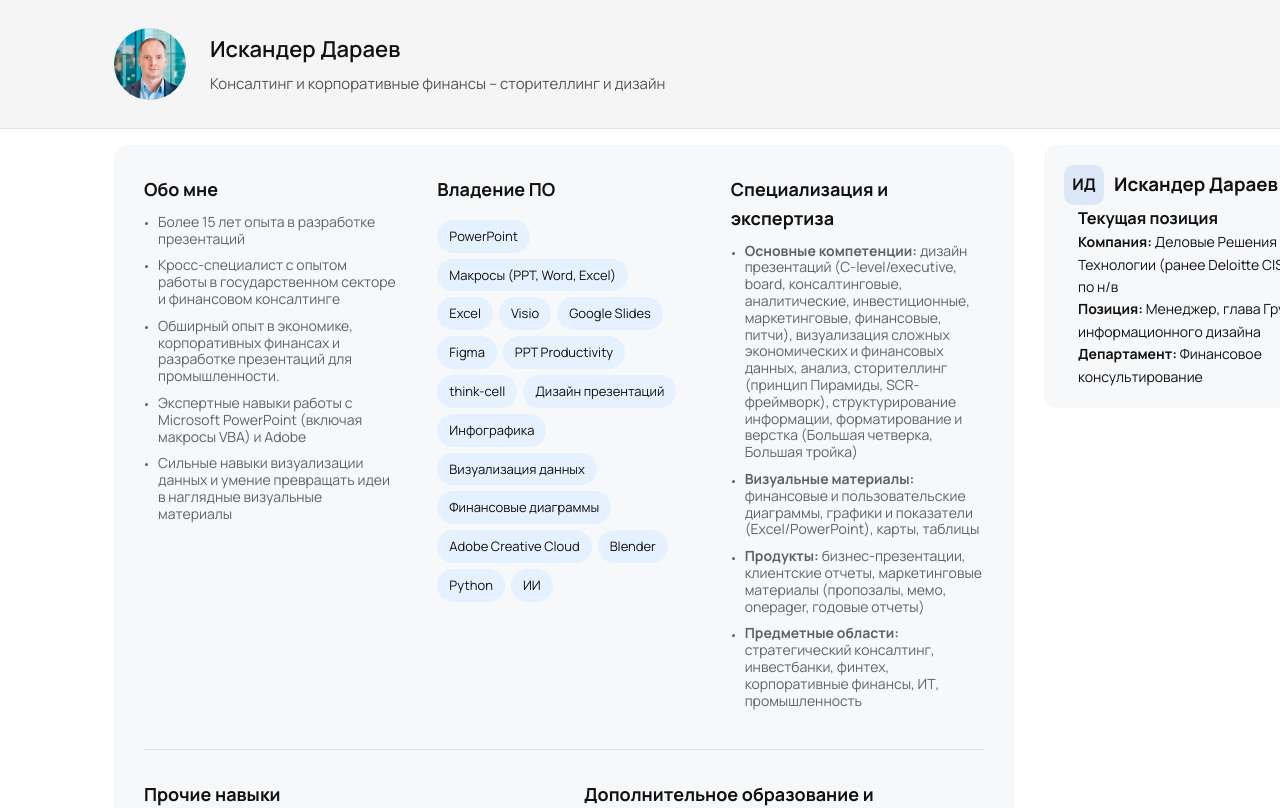
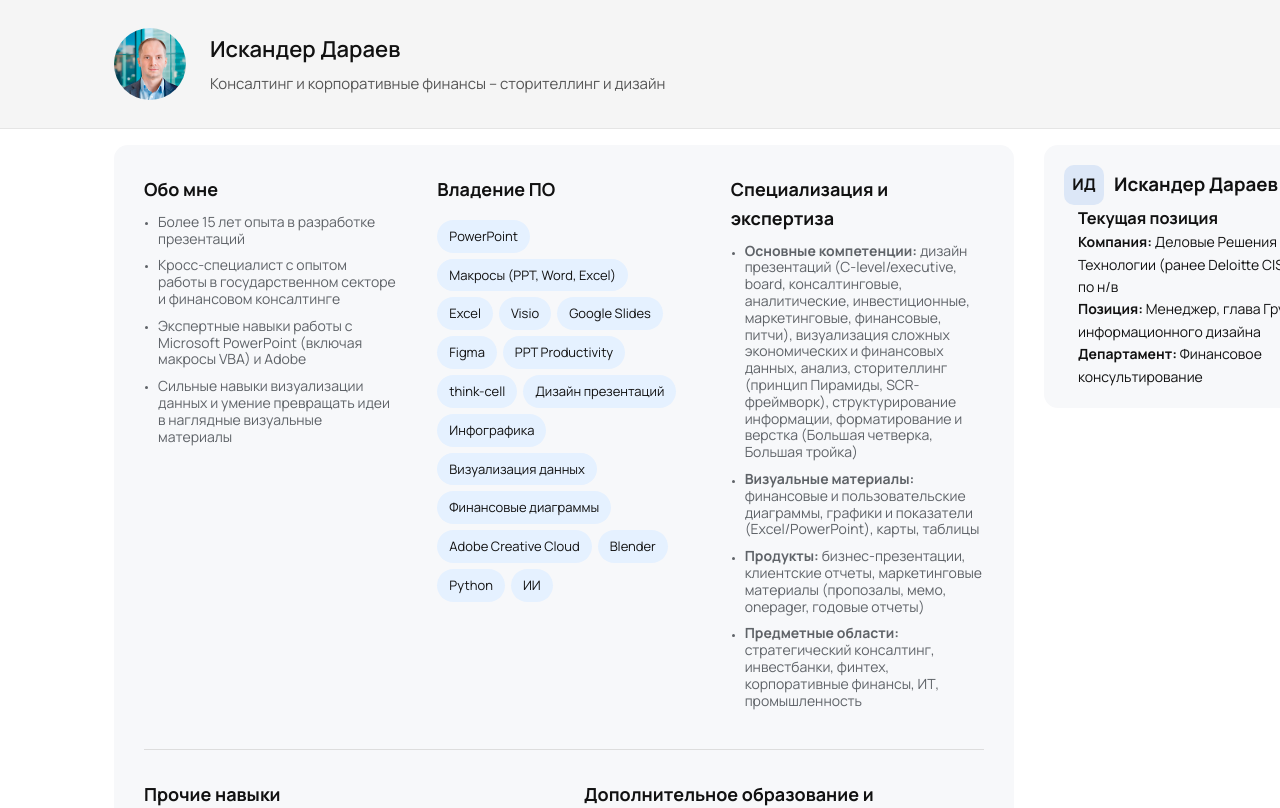
Before and after one commit to isk06/ruportfo, a Next.js app: page / in a window 1280 px wide. Shown: the top 808 px of the page. Built offline with nearby package versions, Linux system fonts and the light colour scheme.

Commit message:
del bullit

```diff
--- a/app/page.tsx
+++ b/app/page.tsx
@@ -58,7 +58,6 @@ export default function HomePage() {
                 <ul className="fact-list">
                   <li>Более 15 лет опыта в разработке презентаций</li>
                   <li>Кросс-специалист с опытом работы в государственном секторе и финансовом консалтинге</li>
-                  <li>Обширный опыт в экономике, корпоративных финансах и разработке презентаций для промышленности.</li>
                   <li>Экспертные навыки работы с Microsoft PowerPoint (включая макросы VBA) и Adobe</li>
                   <li>Сильные навыки визуализации данных и умение превращать идеи в наглядные визуальные материалы</li>
                 </ul>
```
